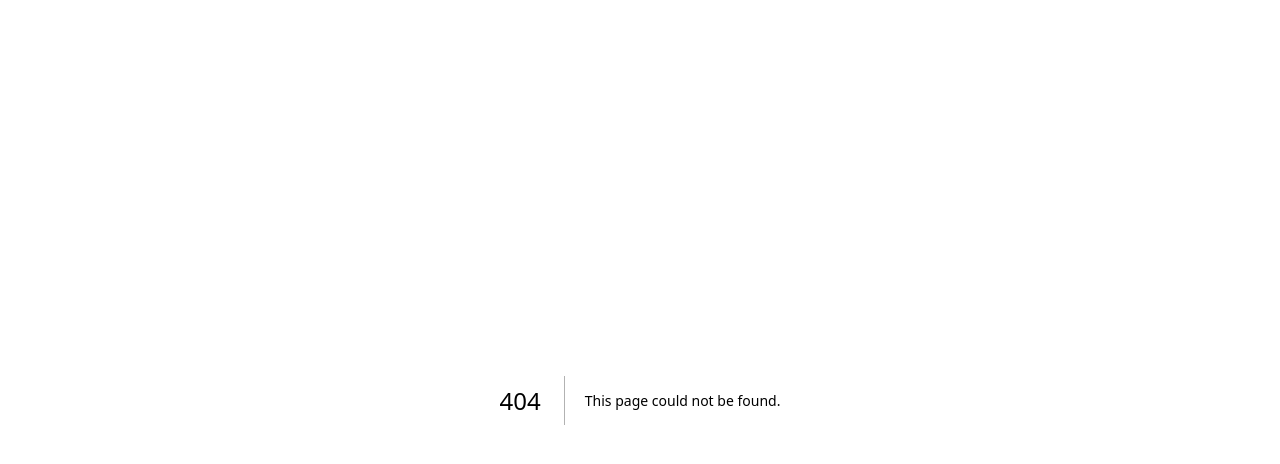
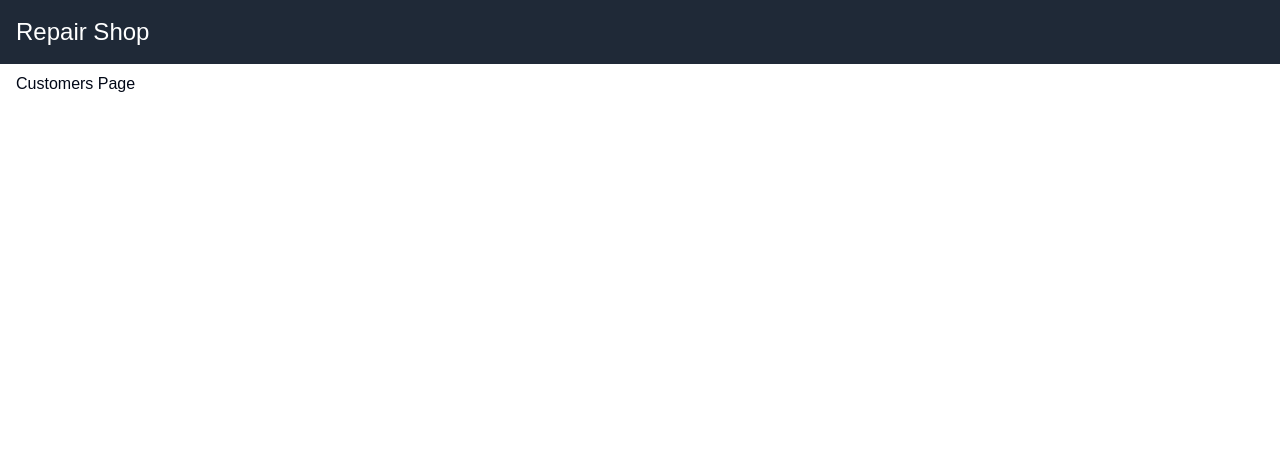
Before and after one commit to danocolombo/repairshop, a Next.js app: page /customers in a window 1280 px wide. Before the commit this address had no page. Shown: the top 464 px of the page. Built offline with nearby package versions, Linux system fonts and the light colour scheme.

Commit message:
basic functionality

```diff
--- /dev/null
+++ b/src/app/(rs)/customers/page.tsx
@@ -0,0 +1,3 @@
+export default function Customers() {
+    return <h2>Customers Page</h2>;
+}
--- /dev/null
+++ b/src/app/(rs)/home/page.tsx
@@ -0,0 +1,3 @@
+export default function Home() {
+    return <h2>Home Page</h2>;
+}
--- /dev/null
+++ b/src/app/(rs)/layout.tsx
@@ -0,0 +1,13 @@
+import { Header } from '@/components/Header';
+export default async function RSLayout({
+    children,
+}: {
+    children: React.ReactNode;
+}) {
+    return (
+        <div className='mx-auto w-full max-w-7xl'>
+            <Header />
+            <div className='px-4 py-2'>{children}</div>
+        </div>
+    );
+}
--- /dev/null
+++ b/src/app/(rs)/template.tsx
@@ -0,0 +1,7 @@
+export default async function Template({
+    children,
+}: {
+    children: React.ReactNode;
+}) {
+    return <div className='animate-appear'>{children}</div>;
+}
--- /dev/null
+++ b/src/app/(rs)/tickets/page.tsx
@@ -0,0 +1,3 @@
+export default function Tickets() {
+    return <h2>Tickets Page</h2>;
+}
--- /dev/null
+++ b/src/components/Header.tsx
@@ -0,0 +1,7 @@
+export function Header() {
+    return (
+        <header className='bg-gray-800 text-white p-4'>
+            <h1 className='text-2xl'>Repair Shop</h1>
+        </header>
+    );
+}
```
